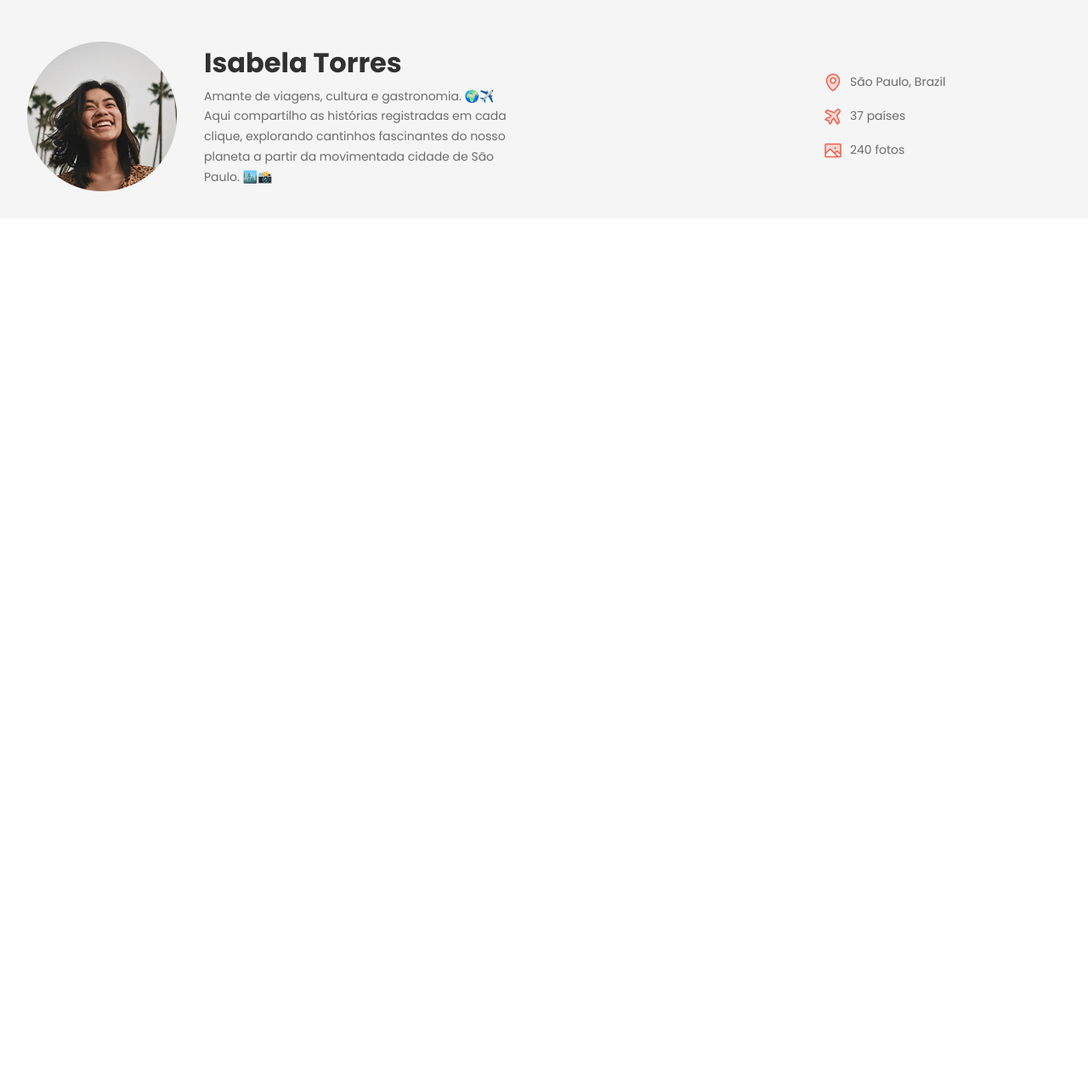
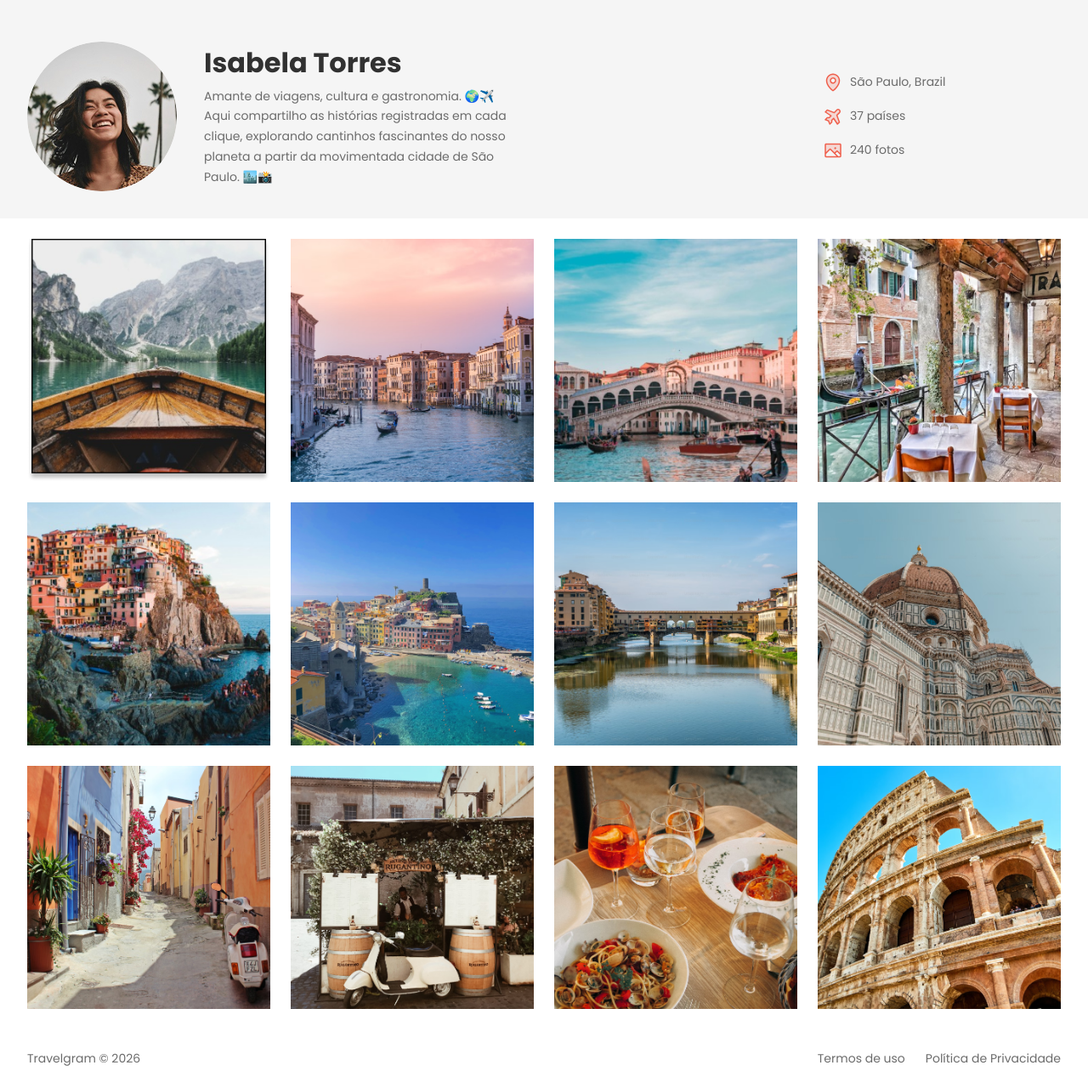
Before and after one commit to s1llva-09/Full-Stack, a plain HTML site: page TravelGram/index.html in a window 1280 px wide. Shown: the part 86-1366 px from the top of the page at 85% size. Before the commit the page ends 800 px from the top, so only its background shows below. Drawn offline with Linux system fonts and the light colour scheme.

Commit message:
final changes

```diff
--- a/TravelGram/index.html
+++ b/TravelGram/index.html
@@ -63,5 +63,33 @@
         </div>
     </header>
     </div>
+
+    <main class="container">
+        <img src="assets/images/Image 01.png" alt="...">
+        <img src="assets/images/Image 02.png" alt="...">
+        <img src="assets/images/Image 03.png" alt="...">
+        <img src="assets/images/Image 04.png" alt="...">
+        <img src="assets/images/Image 05.png" alt="...">
+        <img src="assets/images/Image 06.png" alt="...">
+        <img src="assets/images/Image 07.png" alt="...">
+        <img src="assets/images/Image 08.png" alt="...">
+        <img src="assets/images/Image 09.png" alt="...">
+        <img src="assets/images/Image 10.png" alt="...">
+        <img src="assets/images/Image 11.png" alt="...">
+        <img src="assets/images/Image 12.png" alt="...">
+    </main>
+
+    <footer class="container">
+        <span>
+            Travelgram &copy; 2026
+        </span>
+
+        <span>
+            Termos de uso
+        </span>
+        <span>
+            Política de Privacidade
+        </span>
+    </footer>
 </body>
 </html>
--- /dev/null
+++ b/TravelGram/styles/footer.css
@@ -0,0 +1,12 @@
+footer {
+    display: flex;
+    align-items: center;
+    gap: 24px;
+    padding-block: 24px;
+
+    font:14px/150% var(--font-family);
+}
+
+footer span:nth-child(1) {
+    margin-right: auto;
+}
--- a/TravelGram/styles/header.css
+++ b/TravelGram/styles/header.css
@@ -17,6 +17,13 @@
 
 #profile > div {
     max-width: 384px;
+}
+
+#profile img {
+    width: 176px;
+    height: 176px;
+    object-fit: cover;
+    border-radius: 50%;
 }
 
 #profile h1 {
--- a/TravelGram/styles/index.css
+++ b/TravelGram/styles/index.css
@@ -1,3 +1,5 @@
 @import url(global.css);
 @import url(nav.css);
 @import url(header.css);
+@import url(main.css);
+@import url(footer.css);
--- /dev/null
+++ b/TravelGram/styles/main.css
@@ -0,0 +1,12 @@
+main {
+    display: flex;
+    flex-wrap: wrap;
+    gap: 24px;
+    padding-block: 24px;
+}
+
+main img {
+    width: 286px;
+    height: 286px;
+    object-fit: cover;
+}
```
